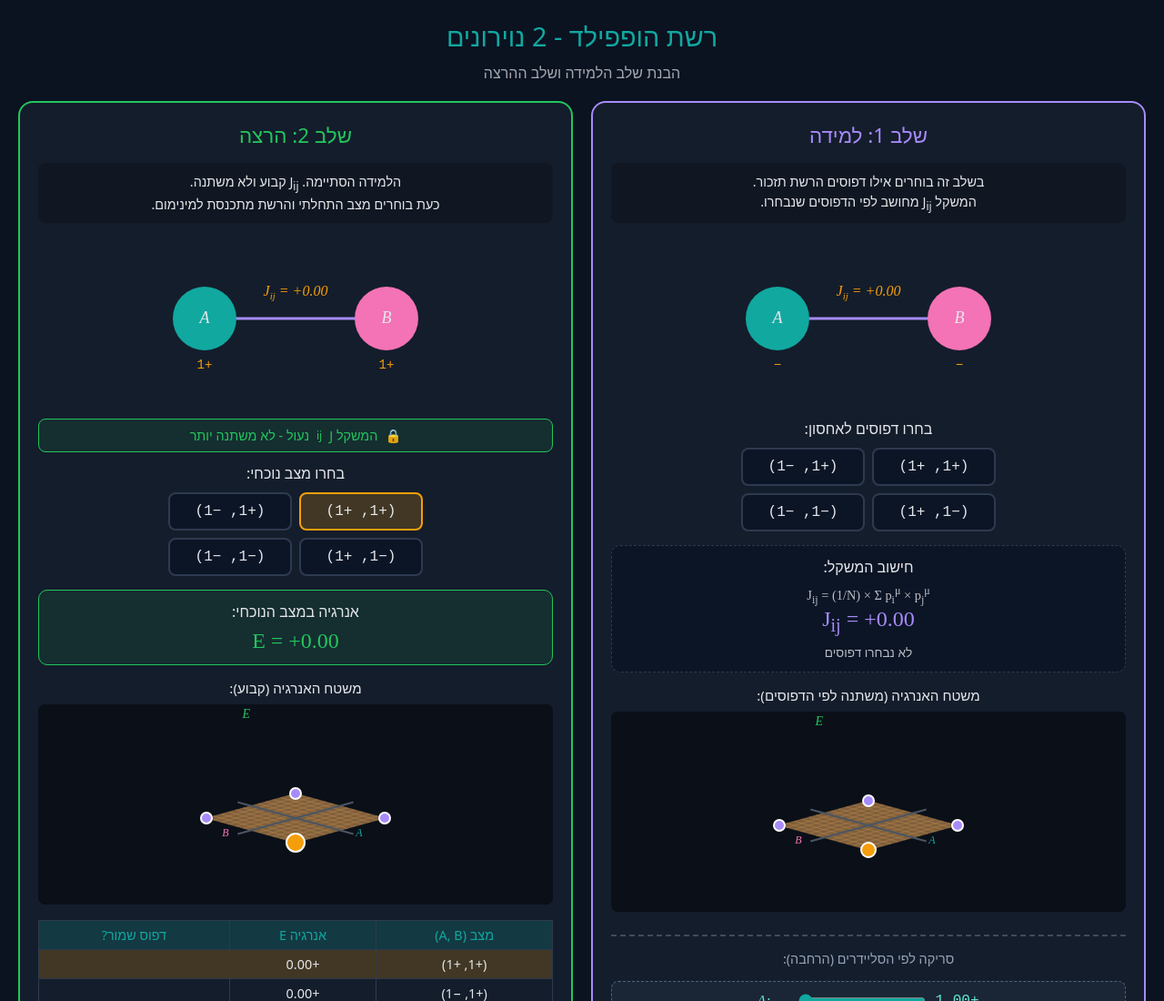
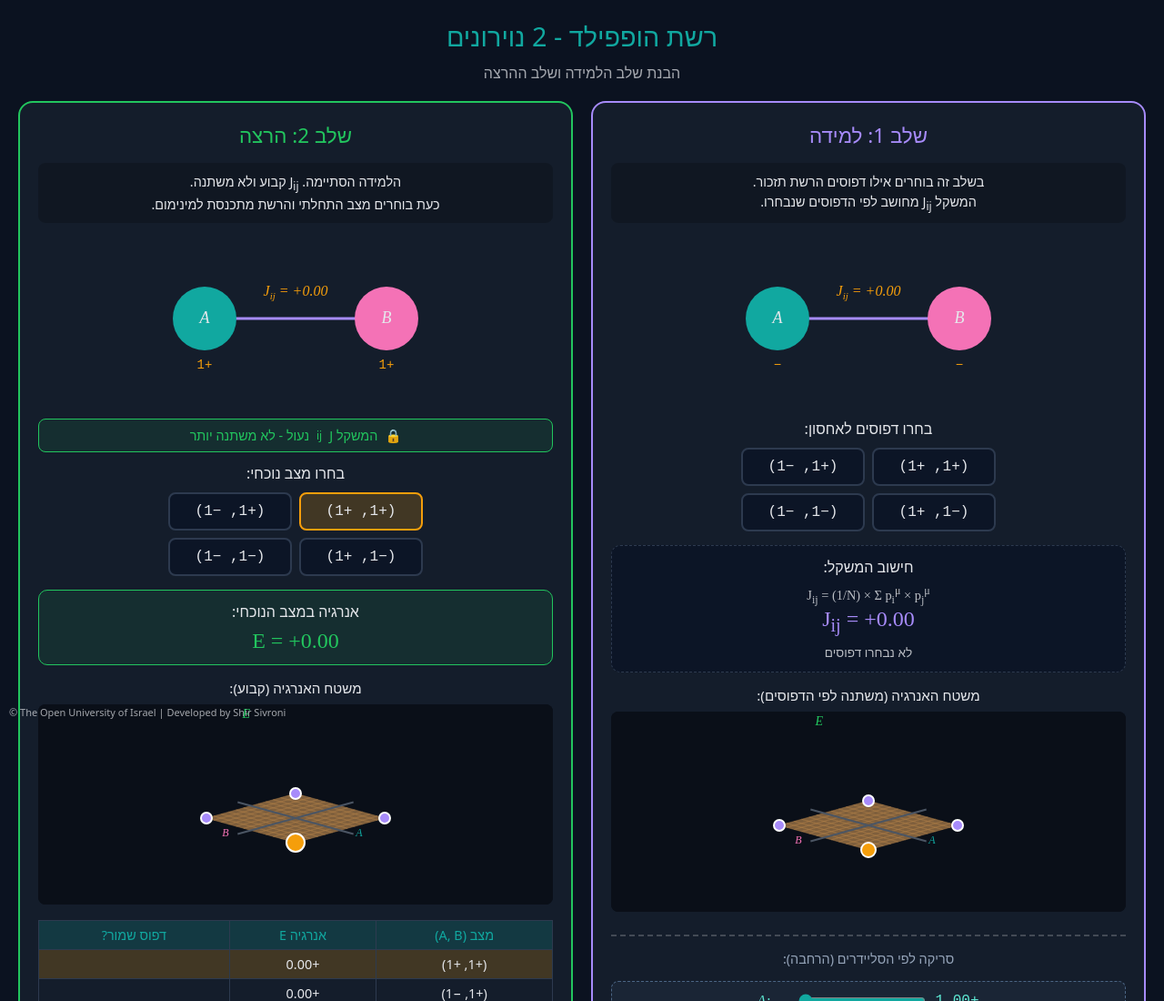
Before and after one commit to shir-openu/Hopfield-energy-2-neurons, a plain HTML site: page index.html in a window 1280 px wide. Shown: the top 1100 px of the page at 91% size. Drawn offline with Linux system fonts and the light colour scheme.

Commit message:
Update index.html with v35 footer

```diff
--- a/index.html
+++ b/index.html
@@ -538,6 +538,16 @@
             .phase.calculations {
                 grid-column: span 1;
             }
+        }
+
+        /* Footer */
+        .site-footer {
+            position: fixed;
+            bottom: 10px;
+            left: 10px;
+            font-size: 11px;
+            color: var(--ink);
+            opacity: 0.7;
         }
     </style>
 </head>
@@ -1383,5 +1393,9 @@
         // Initial render
         updateAll();
     </script>
+
+<footer class="site-footer" dir="ltr">
+  © The Open University of Israel | Developed by Shir Sivroni
+</footer>
 </body>
 </html>
```
